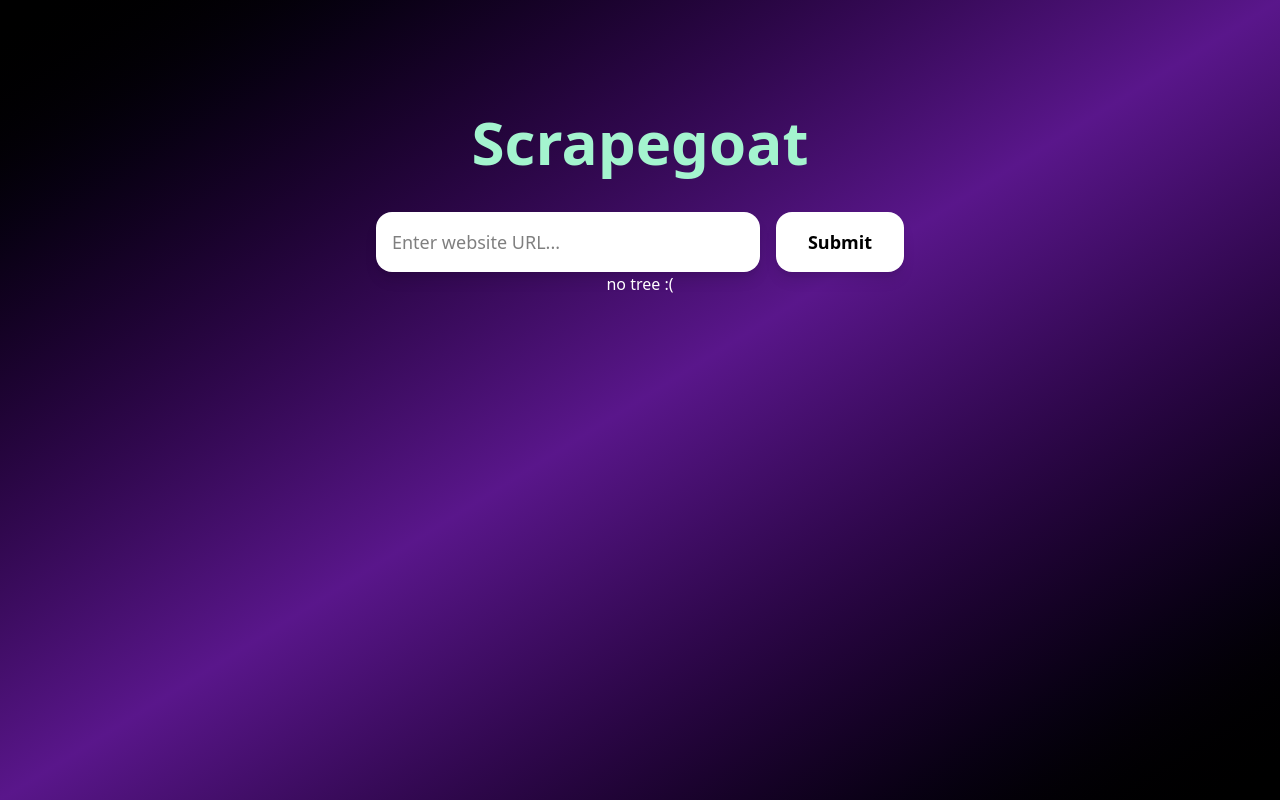
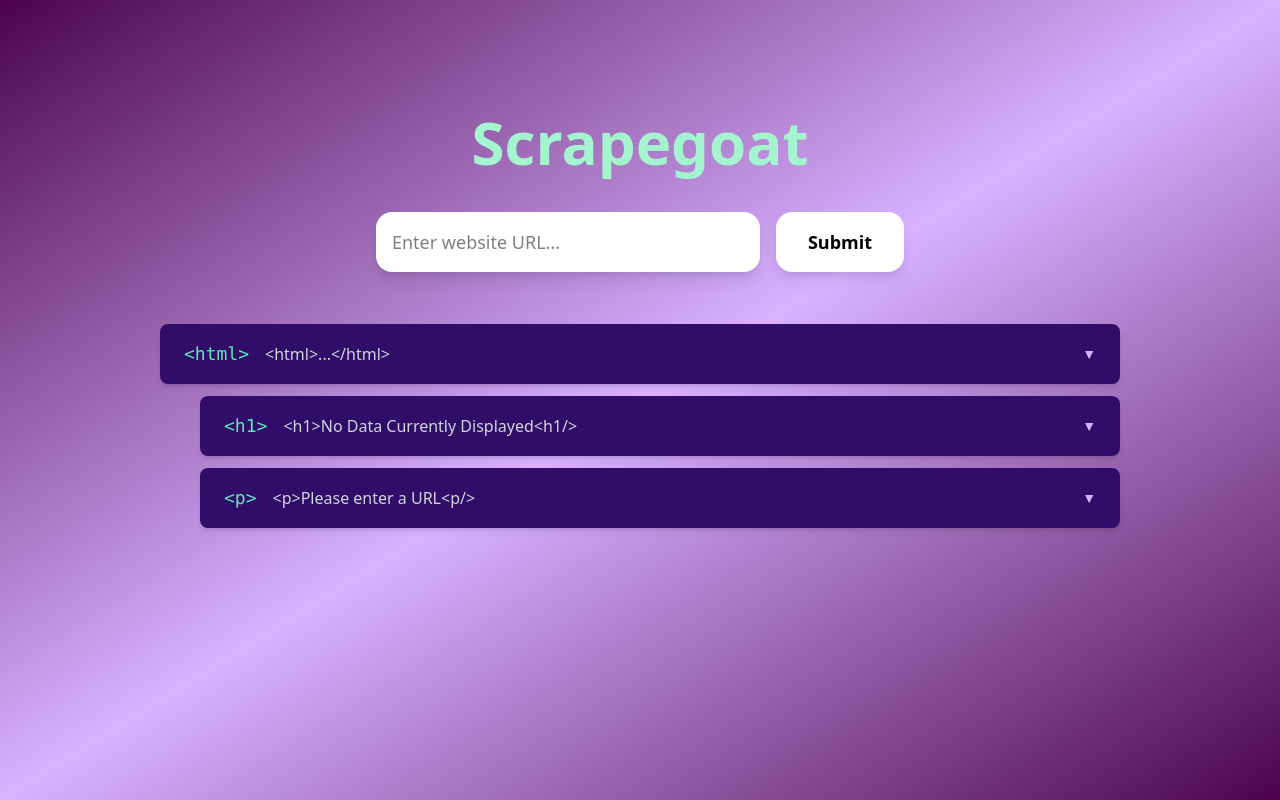
Before and after one commit to Langelozzi/ScrapeGoat, a React (Vite) app in the folder frontend/: page / in a window 1280 px wide. Built offline with nearby package versions, Linux system fonts and the light colour scheme.

Commit message:
Added TreeNode to display the tree view of returned HTML.

```diff
--- a/frontend/src/App.jsx
+++ b/frontend/src/App.jsx
@@ -1,8 +1,41 @@
 import { useState } from 'react'
+import TreeNode from './TreeNode';
 
 function App() {
   const [url, setUrl] = useState("");
   const [tree, setTree] = useState(null);
+
+  const placeholder_data = {
+    "root": {
+      "id": 1,
+      "raw": "<html>...</html>",
+      "tag_type": "html",
+      "hasData": false,
+      "htmlAttributes": {},
+      "body": "",
+      "children": [
+        {
+          "id": 2,
+          "raw": "<h1>No Data Currently Displayed<h1/>",
+          "tag_type": "h1",
+          "hasData": true,
+          "htmlAttributes": { "class": "text" },
+          "body": "No Data Currently Displayed",
+          "retrieval_instructions": []
+        },
+        {
+          "id": 3,
+          "raw": "<p>Please enter a URL<p/>",
+          "tag_type": "p",
+          "hasData": true,
+          "htmlAttributes": { "class": "text" },
+          "body": "Please enter a URL",
+          "retrieval_instructions": []
+        }
+      ],
+      "retrieval_instructions": []
+    }
+  }
 
   const buildTree = async function() {
     fetch(import.meta.env.VITE_API_URL + '/dom-tree/build', {
@@ -19,7 +52,7 @@ function App() {
   }
 
   return (
-    <div className="min-h-screen flex flex-col items-center justify-start bg-gradient-to-br from-black via-purple-900 to-black text-white p-8">
+    <div className="min-h-screen flex flex-col items-center justify-start bg-gradient-to-br from-fuchsia-950 via-purple-300 to-fuchsia-950 text-white p-8">
       {/* Title */}
       <h1 className="text-6xl text-emerald-200 font-extrabold mt-20 mb-10">Scrapegoat</h1>
 
@@ -30,11 +63,11 @@ function App() {
           placeholder="Enter website URL..."
           value={url}
           onChange={(e) => setUrl(e.target.value)}
-          className="w-96 p-4 text-lg bg-white rounded-2xl text-black shadow-lg focus:outline-none focus:ring-4 focus:ring-purple-400"
+          className="mb-10 w-96 p-4 text-lg bg-white rounded-2xl text-black shadow-lg focus:outline-none focus:ring-4 focus:ring-purple-400"
         />
 
         <button
-          className="px-8 py-4 text-lg font-bold bg-white rounded-2xl text-black shadow-lg focus:outline-none focus:ring-4 focus:ring-purple-400 hover:bg-purple-200 transition"
+          className="mb-10 px-8 py-4 text-lg font-bold bg-white rounded-2xl text-black shadow-lg focus:outline-none focus:ring-4 focus:ring-purple-400 hover:bg-purple-200 transition"
           onClick={buildTree}
         >
           Submit
@@ -42,8 +75,8 @@ function App() {
       </div>
 
       {/* Output */}
-      <div>
-        {tree ? JSON.stringify(tree) : 'no tree :('}
+      <div className='w-[60rem]'>
+        {tree ? <TreeNode node={tree.root} /> : <TreeNode node={placeholder_data.root} />}
       </div>
     </div>
   )
--- /dev/null
+++ b/frontend/src/TreeNode.jsx
@@ -0,0 +1,72 @@
+import { useState } from "react";
+
+function TreeNode({ node, level = 0 }) {
+  const [expanded, setExpanded] = useState(false);
+
+  // Each deeper level indents more and shrinks width
+  const nodeStyle = {
+    marginLeft: `${level * 40}px`,
+    width: `calc(100% - ${level * 40}px)`, // full width minus indent
+  };
+
+  return (
+    <div className="my-3">
+      {/* Node summary */}
+      <div
+        className="flex items-center cursor-pointer px-6 py-4 rounded-lg bg-violet-950 hover:bg-purple-800 shadow-md w-full"
+        style={nodeStyle}
+        onClick={() => setExpanded(!expanded)}
+      >
+        <span className="font-mono text-emerald-300 text-lg">
+          &lt;{node.tag_type}&gt;
+        </span>
+        <span className="ml-4 text-base text-gray-300 truncate">{node.raw}</span>
+        <span className="ml-auto text-sm text-purple-300">
+          {expanded ? "▲" : "▼"}
+        </span>
+      </div>
+
+      {/* Expanded details */}
+      {expanded && (
+        <div
+          className="mt-2 p-4 rounded-lg bg-black/70 text-sm space-y-3 shadow-inner w-full"
+          style={{
+            marginLeft: `${level * 20 + 20}px`,
+            width: `calc(100% - ${(level + 1) * 20}px)`,
+          }}
+        >
+          {node.body && (
+            <div>
+              <span className="font-bold text-purple-200">Body:</span>{" "}
+              <span className="text-gray-200">{node.body}</span>
+            </div>
+          )}
+
+          {Object.keys(node.htmlAttributes || {}).length > 0 && (
+            <div>
+              <span className="font-bold text-purple-200">Attributes:</span>
+              <ul className="list-disc list-inside ml-4 text-gray-200">
+                {Object.entries(node.htmlAttributes).map(([k, v]) => (
+                  <li key={k}>
+                    <span className="text-emerald-300">{k}</span>: {v}
+                  </li>
+                ))}
+              </ul>
+            </div>
+          )}
+        </div>
+      )}
+
+      {/* Children always visible, just indented */}
+      {node.children && node.children.length > 0 && (
+        <div className="mt-2">
+          {node.children.map((child) => (
+            <TreeNode key={child.id} node={child} level={level + 1} />
+          ))}
+        </div>
+      )}
+    </div>
+  );
+}
+
+export default TreeNode;
```
